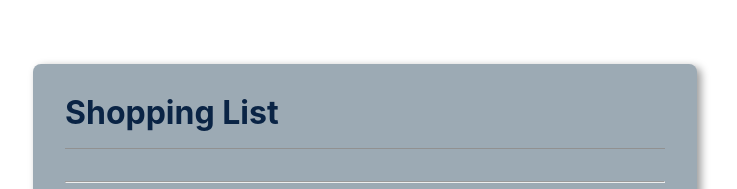
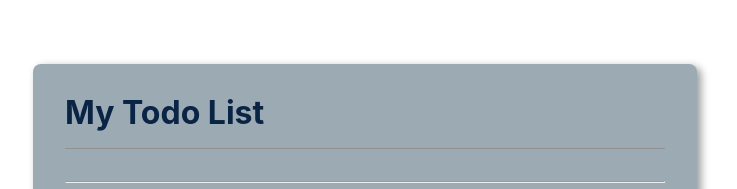
Before and after one commit to Monie589/Todo-app, a React (Create React App) app: page / in a window 1280 px wide. Shown: the top 189 px of the page, without its empty margins (275-1012 px from the left). Built offline with nearby package versions, Linux system fonts and the light colour scheme.

Commit message:
title change (2)

```diff
--- a/src/page/Task.js
+++ b/src/page/Task.js
@@ -16,7 +16,7 @@ function Task() {
   };
   return (
     <div className="container">
-      <h1 className="header">Shopping List</h1>
+      <h1 className="header">My Todo List</h1>
       <hr />
       <form className="form" onSubmit={addTask}>
         <input type="type" className="input" placeholder="Create new task" value={form.note} onChange={(e) => setForm({ ...form, note: e.target.value })} />
```
